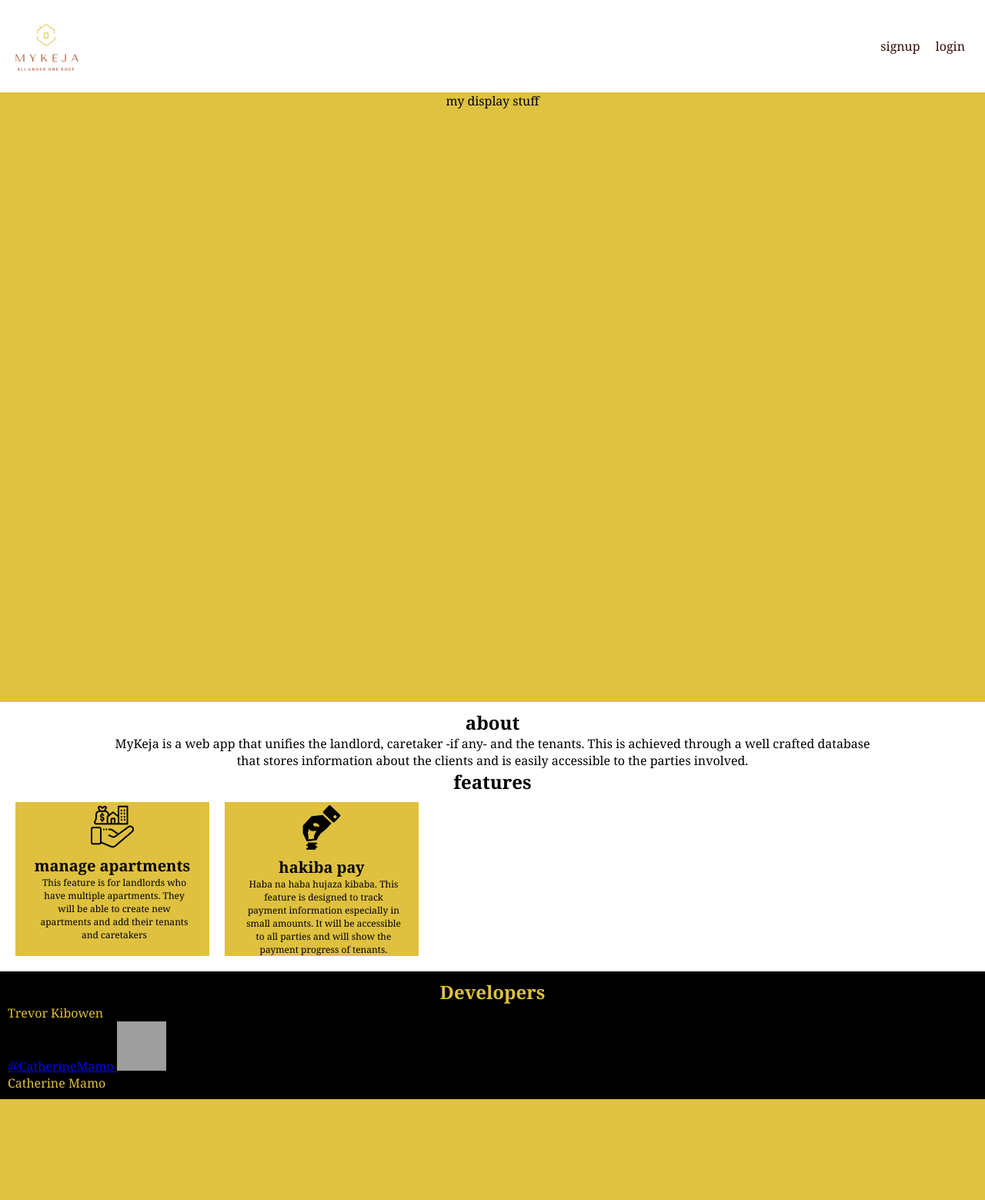
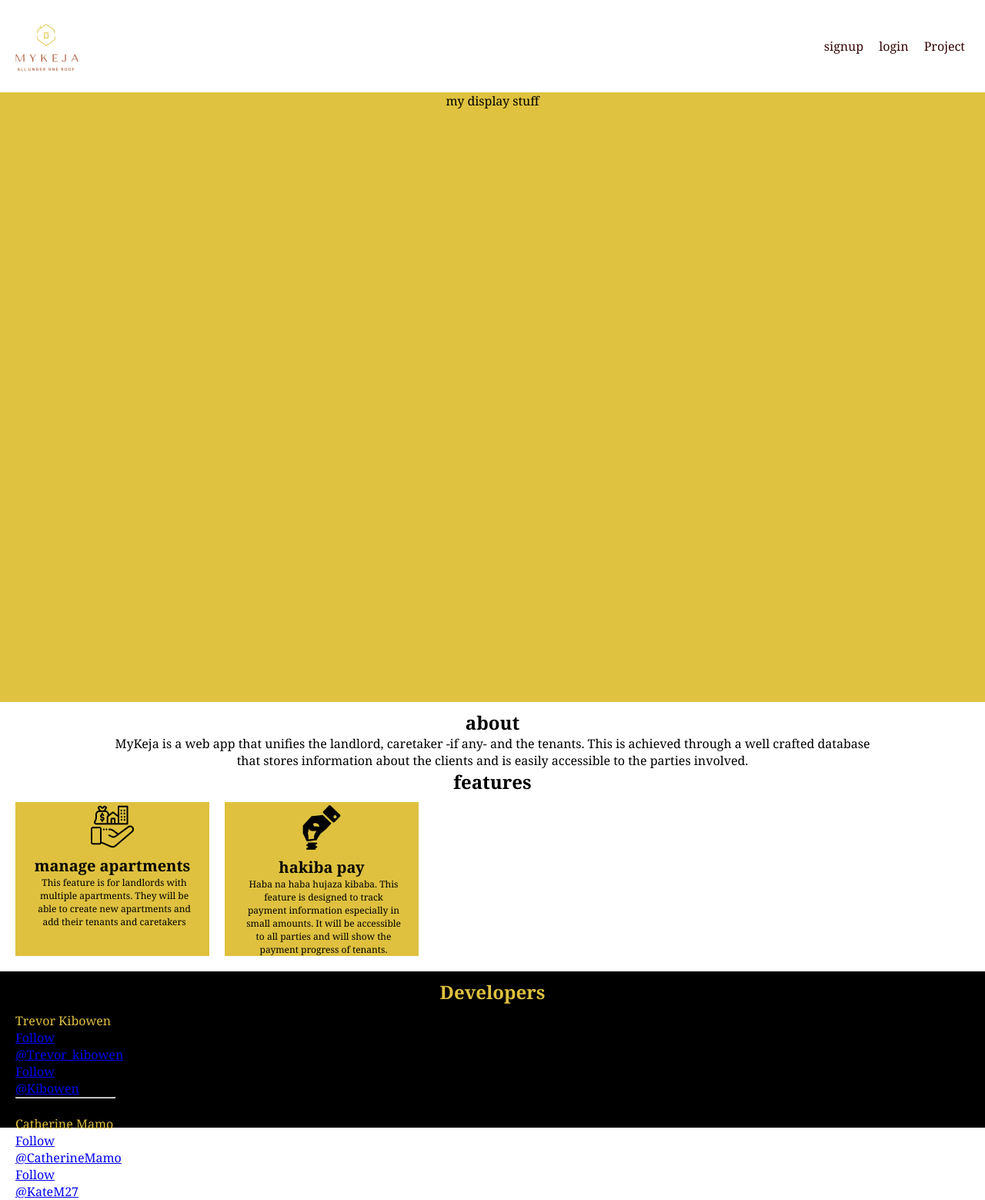
Before and after one commit to KateM27/MyKeja, a Flask app: template frontend/templates/index.html in a window 1280 px wide. Shown: the whole page at 77% size. Before the commit the page ends 1428 px from the top, so only its background shows below. Run offline with Flask 2, Linux system fonts and the light colour scheme; the template is opened without the code that fills it, so the values that code supplies are empty; some libraries are stand-ins or nearby versions; grey boxes are pictures that could not be loaded.

Commit message:
landing page update

```diff
--- a/backend/app.py
+++ b/backend/app.py
@@ -1,7 +1,6 @@
 from flask import Flask, redirect, request, render_template
 from flask_sqlalchemy import SQLAlchemy
 
-# from routes import *
 
 app = Flask(__name__)
 # CORS (app)
@@ -12,7 +11,6 @@ app.config['SQLALCHEMY_DATABASE_URI'] = 'sqlite:///mykeja.db'
 with app.app_context():
 	db = SQLAlchemy(app)
 
-# Models
 class Tenant(db.Model):
 	id = db.Column(db.Integer, primary_key=True)
 	name = db.Column(db.String(20), unique=False, nullable=False)
--- a/frontend/static/display.css
+++ b/frontend/static/display.css
@@ -146,6 +146,11 @@ li a:hover, li a:focus {
     color: #DFC13F;
 }
 
-
+.social-links {
+    float: center;
+    width: 150px;
+    height: 150px;
+    padding: 10px;
+}
 
 /* colors #DFC13F #A95534 */
--- a/frontend/templates/index.html
+++ b/frontend/templates/index.html
@@ -15,7 +15,9 @@
 </head>
 <header class="header">
 <!--     <img src="{{ url_for('static', filename='mykejaweb_logo.png') }}" alt="">-->
-<img src="/frontend/static/6-removebg-preview.png" alt="mykeja_logo" width="100" height="100" class="logo">
+<img src="{{url_for('static', filename='6-removebg-preview.png')}}" alt="mykeja_logo" width="100" height="100" class="logo">
+<!-- <img src="/frontend/static/6-removebg-preview.png" alt="mykeja_logo" width="100" height="100" class="logo">
+ -->
     <nav>
         <ul>
             <li>
@@ -23,6 +25,10 @@
             </li>
             <li>
                 <a id="login" href="login">login</a>
+            </li>
+            <li>
+                <a class="github-button" href="https://github.com/KateM27/MyKeja/" aria-label="Watch KateM27/MyKeja on GitHub">Project</a>
+                <script async defer src="https://buttons.github.io/buttons.js"></script>
             </li>
         </ul>
     </nav>
@@ -41,12 +47,16 @@
         <h2>features</h2>
         <div class="features">
             <div class="manage" id="manage apartments">
-                <img src="/frontend/static/icons8-asset-management-64.png" alt="management icon">
+<!--                 <img src="/frontend/static/icons8-asset-management-64.png" alt="management icon">
+ -->                <img src="{{url_for('static', filename='icons8-asset-management-64.png')}}" alt="management icon">
+
                 <h3>manage apartments</h3>
-                <p>This feature is for landlords who have multiple apartments. They will be able to create new apartments and add their tenants and caretakers</p>
+                <p>This feature is for landlords with multiple apartments. They will be able to create new apartments and add their tenants and caretakers</p>
             </div>
             <div class="hakiba" id="hakiba pay">
-                <img src="/frontend/static/icons8-savings-66.png" alt="savings icon">
+<!--                 <img src="/frontend/static/icons8-savings-66.png" alt="savings icon">
+ -->                <img src="{{url_for('static', filename='icons8-savings-66.png')}}" alt="savings icon">
+
                 <h3>hakiba pay</h3>
                 <p>
                     Haba na haba hujaza kibaba. This feature is designed to track payment information especially in small amounts. It will be accessible to all parties and will show the payment progress of tenants.
@@ -57,14 +67,22 @@
 <footer class="contacts">
     <h2 >Developers</h2>
 
-    <div>
+    <div class="social-links">
         <p>Trevor Kibowen</p>
-    </div>
-    <div>
-        <a href="https://twitter.com/CatherineMamo" target="_blank">@CatherineMamo
-            <img src="https://abs.twimg.com/a/1557419637/img/t1/web_logo.png" alt="Twitter Logo" title="Follow Me on Twitter" width="64" height="64">
-        </a>
+        <a href="https://twitter.com/Trevor_kibowen?ref_src=twsrc%5Etfw" class="twitter-follow-button" data-show-count="false">Follow @Trevor_kibowen</a>
+        <script async src="https://platform.twitter.com/widgets.js" charset="utf-8"></script>
+        <a class="github-button" href="https://github.com/Kibowen" aria-label="Follow @Kibowen on GitHub">Follow @Kibowen</a>
+        <script async defer src="https://buttons.github.io/buttons.js"></script>
+        <hr>
+        <br>
         <p>Catherine Mamo</p>
+        <a href="https://twitter.com/CatherineMamo?ref_src=twsrc%5Etfw" class="twitter-follow-button" data-show-count="false">Follow @CatherineMamo</a>
+        <script async src="https://platform.twitter.com/widgets.js" charset="utf-8"></script>
+        <a class="github-button" href="https://github.com/KateM27" aria-label="Follow @KateM27 on GitHub">Follow @KateM27</a>
+        <script async defer src="https://buttons.github.io/buttons.js"></script>
+        <a class="badge-base LI-profile-badge" data-locale="en_US" data-size="medium" data-theme="light" data-type="HORIZONTAL" data-vanity="catherine-mamo" data-version="v1"></a>
+        <!-- <a class="badge-base__link LI-simple-link" href="https://ke.linkedin.com/in/catherine-mamo?trk=profile-badge">Catherine Mamo</a> -->
+        <script src="https://platform.linkedin.com/badges/js/profile.js" async defer type="text/javascript"></script>
     </div>
 </footer>
 
```
Also changed, not shown: backend/models.py (+8 -24 lines), backend/instance/mykeja.db.
